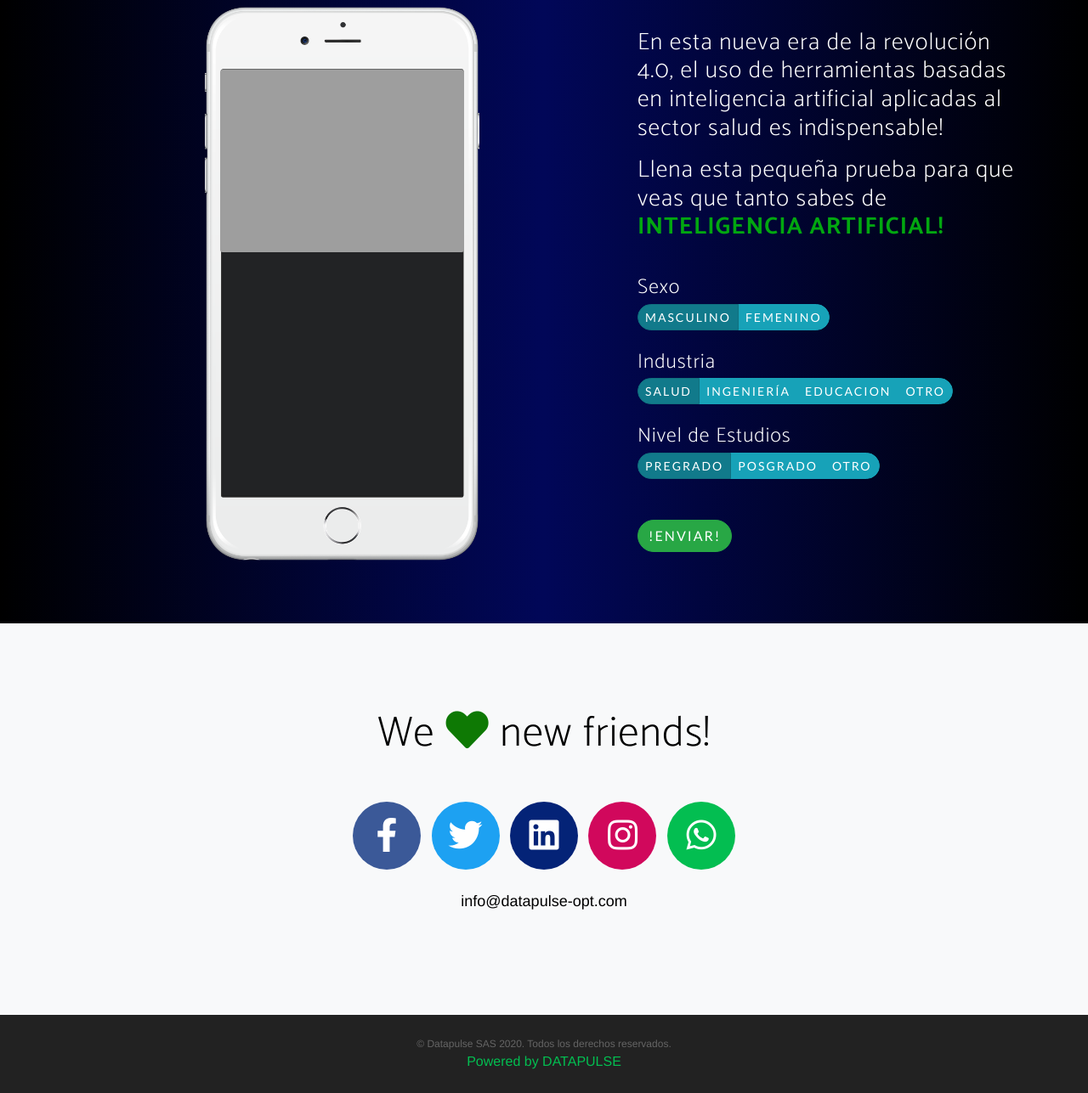
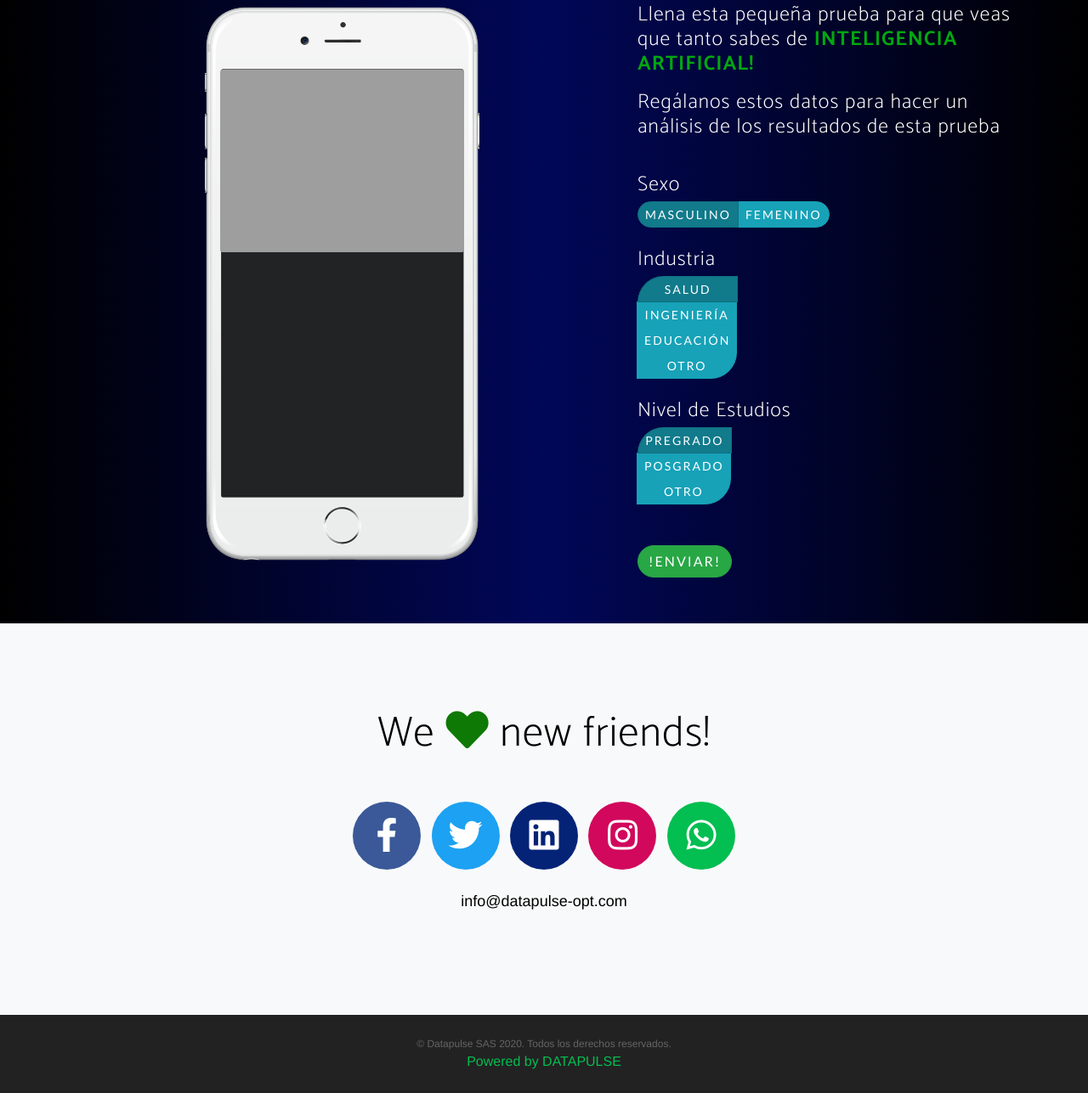
Before and after one commit to rojolocco/iamed_survey, a Flask app: page / in a window 1280 px wide. Shown: the part 66-1353 px from the top of the page at 85% size. Run offline with Flask 2, Linux system fonts and the light colour scheme; some libraries are stand-ins or nearby versions; some web fonts are replaced; grey boxes are pictures that could not be loaded.

Commit message:
inicio commit

```diff
--- a/app/templates/home/final_home.html
+++ b/app/templates/home/final_home.html
@@ -71,7 +71,7 @@
                     <div class="modal fade" id="exampleModalLong" tabindex="-1" role="dialog"
                         aria-labelledby="exampleModalLongTitle" aria-hidden="true">
                         <div class="modal-dialog" role="document">
-                            <div class="modal-content">
+                            <div class="modal-content text-left">
                                 <div class="modal-header">
                                     <h5 class="modal-title" id="exampleModalLongTitle">Modal title</h5>
                                     <button type="button" class="close" data-dismiss="modal" aria-label="Close">
--- a/app/templates/home/index_home.html
+++ b/app/templates/home/index_home.html
@@ -50,9 +50,9 @@
                 {% if  inicio %}
                 <form method="POST" action="{{ url_for('index') }}">
                     <div class="header-content mx-auto">
-                        <h3 class="my-3">En esta nueva era de la revolución 4.0, el uso de herramientas basadas en
-                            inteligencia artificial aplicadas al sector salud es indispensable!</h3>
-                        <h3 class="my-3">Llena esta pequeña prueba para que veas que tanto sabes de <span id='indispensable'>INTELIGENCIA ARTIFICIAL!</span></h3>
+                        <h4 class="my-3">Llena esta pequeña prueba para que veas que tanto sabes de <span id='indispensable'>INTELIGENCIA ARTIFICIAL!</span></4>
+                        <br>
+                        <h4 class="my-3">Regálanos estos datos para hacer un análisis de los resultados de esta prueba</h4>
                         <br>
                         <h4 class="mb-1">Sexo</h4>
                         <div class="btn-group btn-group-toggle mb-4" data-toggle="buttons">
@@ -66,7 +66,7 @@
                             </label>
                         </div>
                         <h4 class="mb-1">Industria</h4>
-                        <div class="btn-group btn-group-toggle mb-4" data-toggle="buttons">
+                        <div class="btn-group btn-group-toggle btn-group-vertical mb-4" data-toggle="buttons">
                             <label class="btn btn-info btn-sm active">
                                 <input type="radio" name="industria" id="option3" autocomplete="off" value="salud"
                                     checked> Salud
@@ -77,7 +77,7 @@
                             </label>
                             <label class="btn btn-info btn-sm">
                                 <input type="radio" name="industria" id="option5" autocomplete="off" value="educacion">
-                                Educacion
+                                Educación
                             </label>
                             <label class="btn btn-info btn-sm">
                                 <input type="radio" name="industria" id="option5" autocomplete="off" value="otro">
@@ -85,7 +85,7 @@
                             </label>
                         </div>
                         <h4 class="mb-1">Nivel de Estudios</h4>
-                        <div class="btn-group btn-group-toggle mb-4" data-toggle="buttons">
+                        <div class="btn-group btn-group-toggle btn-group-vertical mb-4" data-toggle="buttons">
                             <label class="btn btn-info btn-sm active">
                                 <input type="radio" name="estudios" id="option6" autocomplete="off" value="Pregrado"
                                     checked> Pregrado
```
